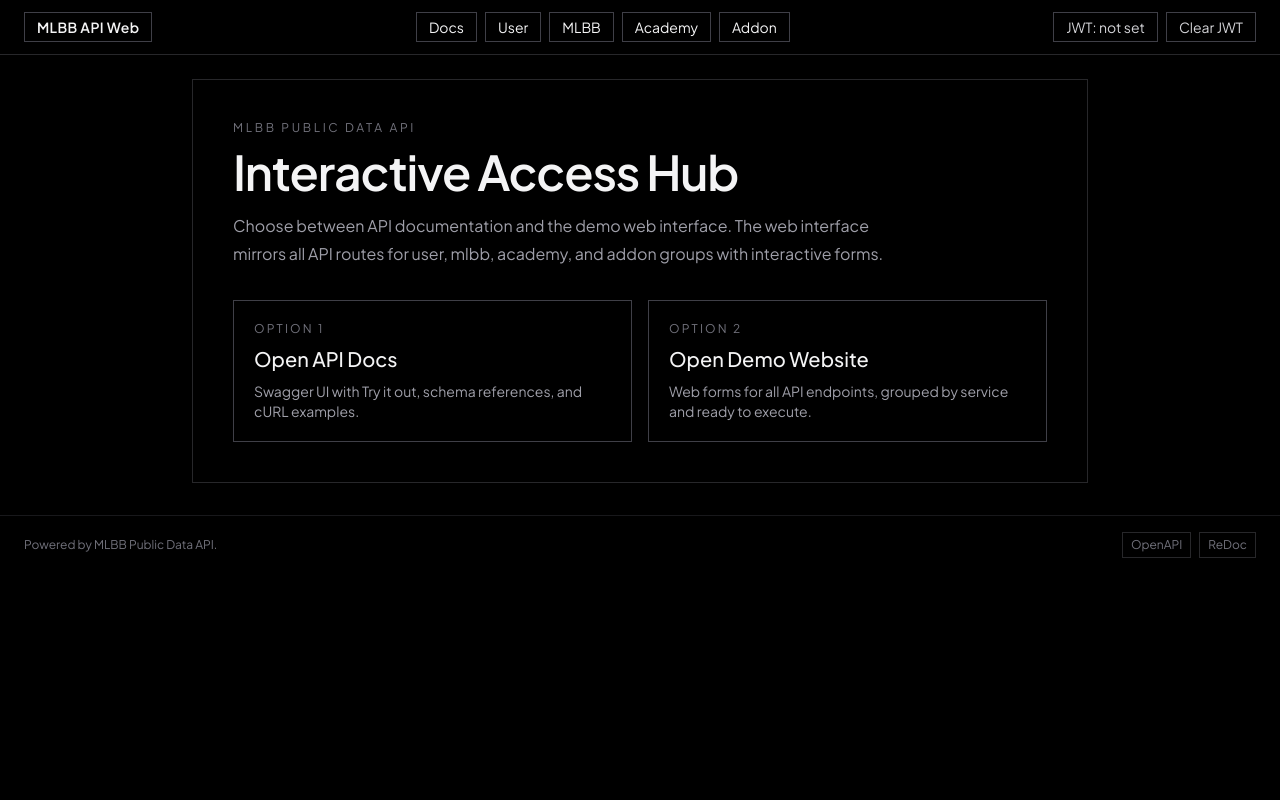
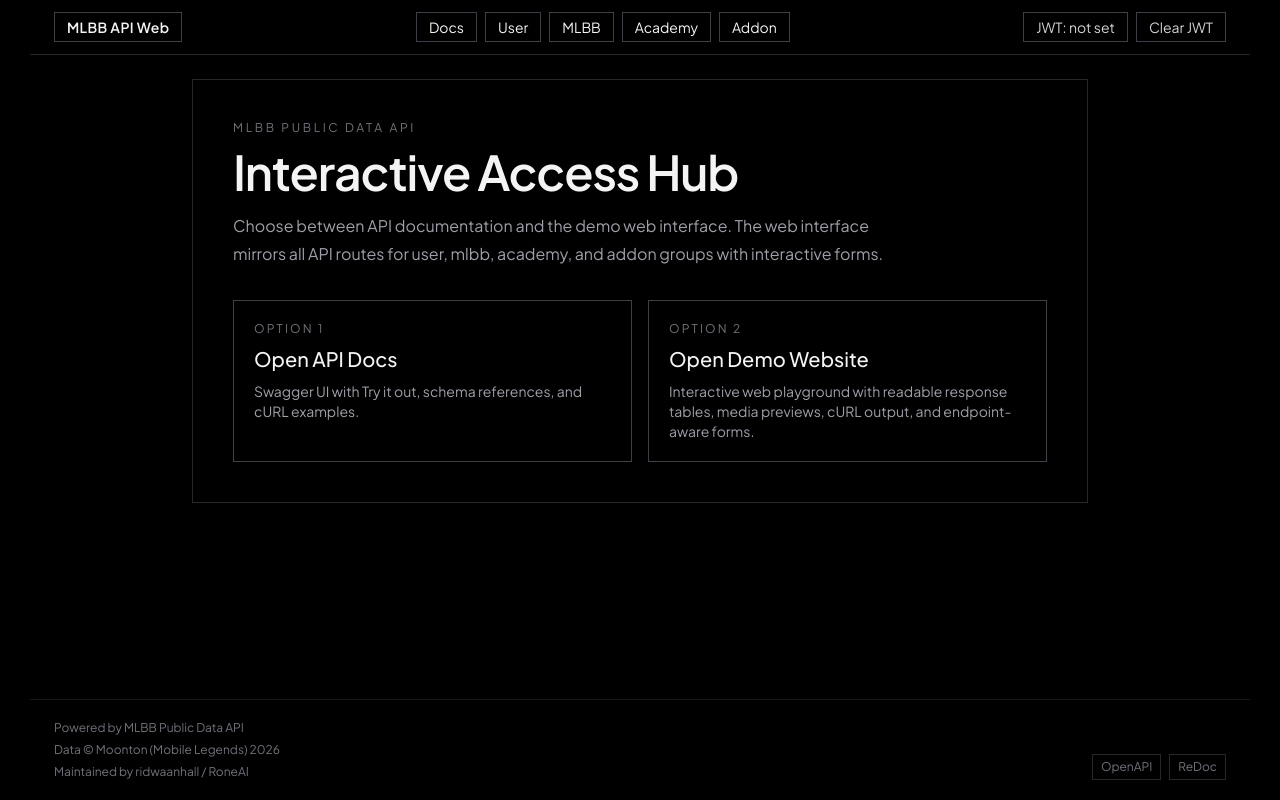
Before and after one commit to ridwaanhall/api-mobilelegends, a FastAPI app: page / in a window 1280 px wide. Run offline with FastAPI, Linux system fonts and the light colour scheme; parts of the project's set-up code (start-up, migrations or seed data) failed here and were passed over.

Commit message:
🎨style(web): Custom scrollbars, sticky footer attribution, landing Option 2 update, image-only response fields, add CONTEXT.md — all 44 tests passing

```diff
--- a/app/web/routers/root.py
+++ b/app/web/routers/root.py
@@ -1,5 +1,6 @@
 from __future__ import annotations
 
+from datetime import UTC, datetime
 from pathlib import Path
 
 from fastapi import APIRouter, HTTPException, Request
@@ -20,6 +21,7 @@ def _shared_context(request: Request, current_group: str | None = None) -> dict[
 		"group_meta": GROUP_META,
 		"groups": WEB_GROUPS,
 		"current_group": current_group,
+		"current_year": datetime.now(UTC).year,
 	}
 
 
--- a/app/web/templates/footer.html
+++ b/app/web/templates/footer.html
@@ -1,9 +1,16 @@
-<footer class="border-t border-zinc-900">
-	<div class="mx-auto flex w-full max-w-[1600px] flex-wrap items-center justify-between gap-2 px-4 py-4 text-xs text-zinc-500 lg:px-6">
-		<p>Powered by MLBB Public Data API.</p>
-		<div class="flex items-center gap-2">
-			<a href="/api/openapi.json" class="border border-zinc-800 px-2 py-1 hover:border-zinc-500 hover:text-zinc-300">OpenAPI</a>
-			<a href="/api/redoc" class="border border-zinc-800 px-2 py-1 hover:border-zinc-500 hover:text-zinc-300">ReDoc</a>
+<footer class="mt-auto border-t border-zinc-900 bg-black">
+	<div class="mx-auto w-full max-w-[1600px] px-4 py-5 text-xs text-zinc-500 lg:px-6">
+		<div class="flex flex-col gap-3 md:flex-row md:items-end md:justify-between">
+			<div class="space-y-1.5">
+				<p>Powered by MLBB Public Data API</p>
+				<p>Data © Moonton (Mobile Legends) {{ current_year }}</p>
+				<p>Maintained by ridwaanhall / RoneAI</p>
+			</div>
+
+			<div class="flex items-center gap-2">
+				<a href="/api/openapi.json" class="border border-zinc-800 px-2 py-1 hover:border-zinc-500 hover:text-zinc-300">OpenAPI</a>
+				<a href="/api/redoc" class="border border-zinc-800 px-2 py-1 hover:border-zinc-500 hover:text-zinc-300">ReDoc</a>
+			</div>
 		</div>
 	</div>
 </footer>
--- a/app/web/templates/layout.html
+++ b/app/web/templates/layout.html
@@ -9,12 +9,21 @@
 	<link href="https://fonts.googleapis.com/css2?family=Plus+Jakarta+Sans:ital,wght@0,200..800;1,200..800&family=Space+Mono:ital,wght@0,400;0,700;1,400;1,700&display=swap" rel="stylesheet">
 	<script src="https://cdn.jsdelivr.net/npm/@tailwindcss/browser@4"></script>
 	<style>
+		:root {
+			--scroll-track: #050507;
+			--scroll-track-edge: #18181b;
+			--scroll-thumb: linear-gradient(180deg, #71717a 0%, #3f3f46 100%);
+			--scroll-thumb-hover: linear-gradient(180deg, #a1a1aa 0%, #52525b 100%);
+		}
+
 		html,
 		body {
 			overflow-x: hidden;
-			scrollbar-color: #52525b #09090b;
-			scrollbar-width: thin;
+			scrollbar-color: #71717a #050507;
+			scrollbar-width: auto;
 			font-family: "Plus Jakarta Sans", sans-serif;
+			text-rendering: optimizeLegibility;
+			-webkit-font-smoothing: antialiased;
 		}
 
 		code,
@@ -23,30 +32,61 @@
 			font-family: "Space Mono", monospace;
 		}
 
+		* {
+			scrollbar-gutter: stable both-edges;
+		}
+
 		*::-webkit-scrollbar {
-			width: 10px;
-			height: 10px;
+			width: 14px;
+			height: 14px;
 		}
 
 		*::-webkit-scrollbar-track {
-			background: #09090b;
+			background: var(--scroll-track);
+			border: 1px solid var(--scroll-track-edge);
+			border-radius: 999px;
+			box-shadow: inset 0 0 0 1px #09090b;
 		}
 
 		*::-webkit-scrollbar-thumb {
-			background: #3f3f46;
-			border: 2px solid #09090b;
+			background: var(--scroll-thumb);
+			border: 3px solid var(--scroll-track);
 			border-radius: 999px;
+			box-shadow: inset 0 0 0 1px #27272a;
 		}
 
 		*::-webkit-scrollbar-thumb:hover {
-			background: #52525b;
+			background: var(--scroll-thumb-hover);
+		}
+
+		*::-webkit-scrollbar-corner {
+			background: var(--scroll-track);
+		}
+
+		.custom-scroll {
+			overflow: auto;
+		}
+
+		.custom-scroll::-webkit-scrollbar-thumb {
+			background: linear-gradient(180deg, #a1a1aa 0%, #52525b 100%);
+		}
+
+		@media (max-width: 768px) {
+			*::-webkit-scrollbar {
+				width: 10px;
+				height: 10px;
+			}
+
+			* {
+				scrollbar-gutter: auto;
+			}
 		}
 	</style>
 </head>
-<body class="min-h-screen overflow-x-hidden bg-black text-zinc-100">
+<body class="flex min-h-screen flex-col overflow-x-hidden bg-black text-zinc-100">
 	{% include "navbar.html" %}
 
-	<div class="mx-auto flex w-full max-w-[1600px] min-w-0 gap-4 px-4 pb-8 pt-6 lg:px-6">
+	<div class="mx-auto flex w-full max-w-[1600px] min-w-0 flex-1 gap-4 px-4 pb-8 pt-6 lg:px-6">
 		{% if request.url.path.startswith('/web') %}
 			{% include "sidebar.html" %}
 		{% endif %}
--- a/app/web/templates/root/landing_page.html
+++ b/app/web/templates/root/landing_page.html
@@ -21,7 +21,7 @@
 		<a href="/web/user" class="group border border-zinc-700 p-5 transition hover:border-zinc-300">
 			<p class="text-xs uppercase tracking-[0.18em] text-zinc-500 group-hover:text-zinc-300">Option 2</p>
 			<h2 class="mt-2 text-xl font-medium text-zinc-100">Open Demo Website</h2>
-			<p class="mt-2 text-sm text-zinc-400">Web forms for all API endpoints, grouped by service and ready to execute.</p>
+			<p class="mt-2 text-sm text-zinc-400">Interactive web playground with readable response tables, media previews, cURL output, and endpoint-aware forms.</p>
 		</a>
 	</div>
 </section>
--- a/app/web/templates/sidebar.html
+++ b/app/web/templates/sidebar.html
@@ -14,7 +14,7 @@
 	{% if sidebar_operations %}
 		<hr class="my-4 border-zinc-800" />
 		<p class="mb-3 text-xs uppercase tracking-[0.2em] text-zinc-500">Endpoints</p>
-		<div class="max-h-[70vh] space-y-2 overflow-y-auto pr-1 text-xs">
+		<div class="custom-scroll max-h-[70vh] space-y-2 overflow-y-auto pr-1 text-xs">
 			{% for operation in sidebar_operations %}
 				<a
 					href="{{ operation.web_path }}"
--- a/app/web/templates/web/endpoint_card.html
+++ b/app/web/templates/web/endpoint_card.html
@@ -113,17 +113,17 @@
             <div class="space-y-3">
                 <section class="border border-zinc-900 bg-black p-3">
                     <p class="mb-2 text-[11px] uppercase tracking-[0.14em] text-zinc-500">Readable Response</p>
-                    <div class="max-h-[34rem] min-w-0 overflow-auto" data-response-readable></div>
+                    <div class="custom-scroll max-h-[34rem] min-w-0 overflow-auto" data-response-readable></div>
                 </section>
 
                 <section class="border border-zinc-900 bg-black p-3">
                     <p class="mb-2 text-[11px] uppercase tracking-[0.14em] text-zinc-500">cURL</p>
-                    <pre class="max-h-56 w-full max-w-full overflow-auto text-xs text-zinc-200" data-curl-content></pre>
+                    <pre class="custom-scroll max-h-56 w-full max-w-full overflow-auto text-xs text-zinc-200" data-curl-content></pre>
                 </section>
 
                 <section class="border border-zinc-900 bg-black p-3">
                     <p class="mb-2 text-[11px] uppercase tracking-[0.14em] text-zinc-500">Raw JSON</p>
-                    <pre class="max-h-72 w-full max-w-full overflow-auto text-xs text-zinc-200" data-response-content></pre>
+                    <pre class="custom-scroll max-h-72 w-full max-w-full overflow-auto text-xs text-zinc-200" data-response-content></pre>
                 </section>
             </div>
         </div>
```
Also changed, not shown: app/web/templates/web/group_page.html (+16 -13 lines), llm/CONTEXT.md (added, +74 -0 lines).
